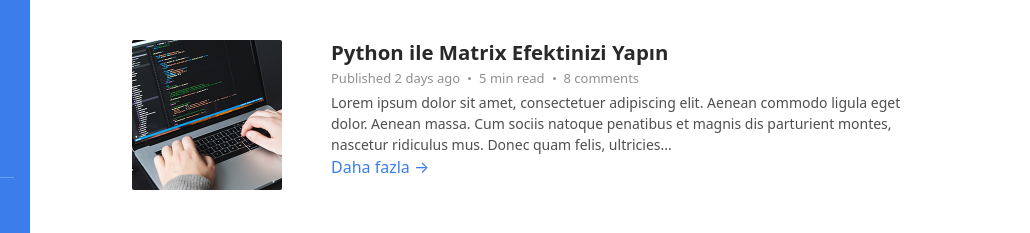
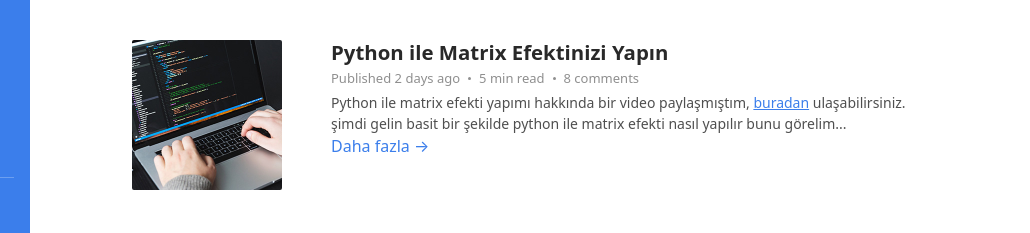
Before and after one commit to yasincanolcay/http---DevoneSoft.github.io, a plain HTML site: page index.html in a window 1280 px wide. Shown: the part 258-491 px from the top of the page, 250-1280 px from the left. Drawn offline with Linux system fonts and the light colour scheme.

Commit message:
index edit

```diff
--- a/index.html
+++ b/index.html
@@ -97,7 +97,8 @@
 					    <div class="col">
 						    <h3 class="title mb-1"><a class="text-link" href="pythonmatrix.html">Python ile Matrix Efektinizi Yapın</a></h3>
 						    <div class="meta mb-1"><span class="date">Published 2 days ago</span><span class="time">5 min read</span><span class="comment"><a class="text-link" href="#">8 comments</a></span></div>
-						    <div class="intro">Lorem ipsum dolor sit amet, consectetuer adipiscing elit. Aenean commodo ligula eget dolor. Aenean massa. Cum sociis natoque penatibus et magnis dis parturient montes, nascetur ridiculus mus. Donec quam felis, ultricies...</div>
+						    <div class="intro">Python ile matrix efekti yapımı hakkında bir video paylaşmıştım, <a href="https://youtu.be/XVRuvn7QVO4"> buradan</a> ulaşabilirsiniz. şimdi gelin basit bir şekilde python ile
+				    matrix efekti nasıl yapılır bunu görelim...</div>
 						    <a class="text-link" href="pythonmatrix.html">Daha fazla &rarr;</a>
 					    </div><!--//col-->
 				    </div><!--//row-->
```
